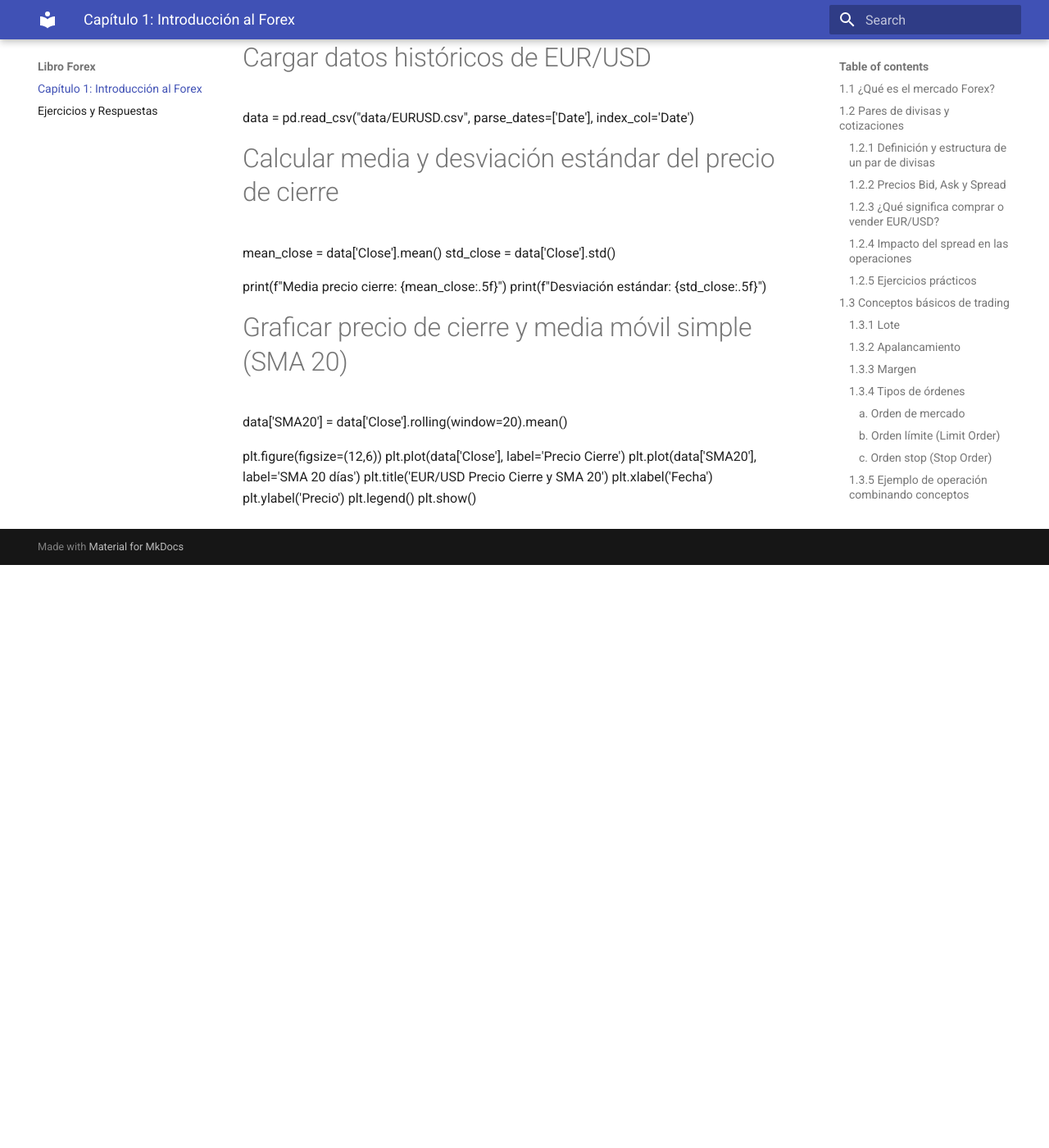
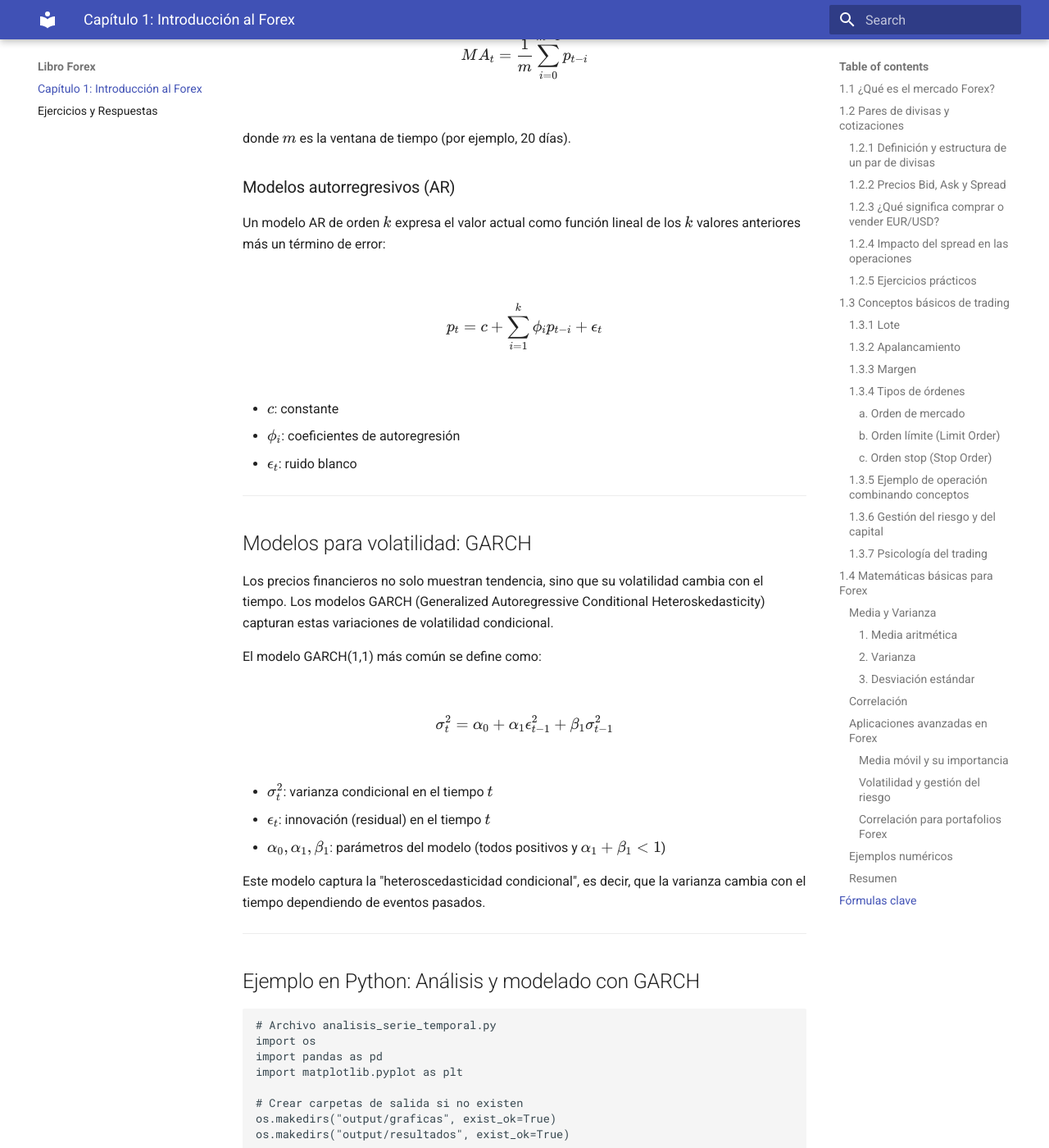
Before and after one commit to FlavioEsquivel/libro-forex, an MkDocs documentation site: the page built from docs/capitulo-1.md, in a window 1280 px wide and 1400 px high, scrolled down 11409 px. Shown: the whole window at 82% size. Built offline with MkDocs 1.6.1 and Material for MkDocs 9.7.7, drawn with Linux system fonts in a browser that asks for light colours; before the commit the page ends 12098 px from its top, so only the background shows below that; some of the changed text lies outside the part shown.

Commit message:
add capitulo 1.5

````diff
--- a/docs/capitulo-1.md
+++ b/docs/capitulo-1.md
@@ -378,52 +378,117 @@
 
 ---
 
-## 1.5 Series temporales
+# 1.5 Series temporales
 
-Los precios Forex se pueden ver como una serie temporal \( \{p_t\} \), donde \(t\) es el tiempo.
+Los precios Forex se pueden modelar y analizar como una **serie temporal** \( \{p_t\} \), donde \(t\) representa el tiempo (por ejemplo, días, minutos o segundos). El análisis de series temporales permite detectar patrones, tendencias, ciclos y volatilidad en los precios que son esenciales para la toma de decisiones en trading.
 
-Modelos simples para analizar series temporales incluyen:
+---
 
-- **Media móvil (MA):**
+## Conceptos básicos
+
+- **Serie temporal:** secuencia de datos ordenada en el tiempo.
+- **Estacionariedad:** propiedad de una serie donde sus estadísticas (media, varianza) son constantes a lo largo del tiempo.
+- **Ruido blanco:** una serie de valores aleatorios con media cero y varianza constante, sin autocorrelación.
+- **Autocorrelación:** medida de correlación entre valores de la serie en diferentes tiempos.
+
+---
+
+## Modelos simples para analizar series temporales
+
+### Media móvil (MA)
+
+La media móvil suaviza las fluctuaciones cortas y resalta tendencias a largo plazo:
 
 $$
 MA_t = \frac{1}{m} \sum_{i=0}^{m-1} p_{t-i}
- $$
+$$
 
-- **Modelos autorregresivos (AR):**
+donde \(m\) es la ventana de tiempo (por ejemplo, 20 días).
+
+### Modelos autorregresivos (AR)
+
+Un modelo AR de orden \(k\) expresa el valor actual como función lineal de los \(k\) valores anteriores más un término de error:
 
 $$
 p_t = c + \sum_{i=1}^k \phi_i p_{t-i} + \epsilon_t
- $$
+$$
 
-donde \(\epsilon_t\) es ruido blanco (valores aleatorios con media cero y varianza constante).
+- \(c\): constante
+- \(\phi_i\): coeficientes de autoregresión
+- \(\epsilon_t\): ruido blanco
 
 ---
 
-## Código de ejemplo: Estadísticas básicas y visualización
+## Modelos para volatilidad: GARCH
+
+Los precios financieros no solo muestran tendencia, sino que su volatilidad cambia con el tiempo. Los modelos GARCH (Generalized Autoregressive Conditional Heteroskedasticity) capturan estas variaciones de volatilidad condicional.
+
+El modelo GARCH(1,1) más común se define como:
+
+$$
+\sigma_t^2 = \alpha_0 + \alpha_1 \epsilon_{t-1}^2 + \beta_1 \sigma_{t-1}^2
+$$
+
+- \(\sigma_t^2\): varianza condicional en el tiempo \(t\)
+- \(\epsilon_t\): innovación (residual) en el tiempo \(t\)
+- \(\alpha_0, \alpha_1, \beta_1\): parámetros del modelo (todos positivos y \(\alpha_1 + \beta_1 < 1\))
+
+Este modelo captura la "heteroscedasticidad condicional", es decir, que la varianza cambia con el tiempo dependiendo de eventos pasados.
+
+---
+
+## Ejemplo en Python: Análisis y modelado con GARCH
 
 ```python
+# Archivo analisis_serie_temporal.py
+import os
 import pandas as pd
 import matplotlib.pyplot as plt
 
-# Cargar datos históricos de EUR/USD
-data = pd.read_csv("data/EURUSD.csv", parse_dates=['Date'], index_col='Date')
+# Crear carpetas de salida si no existen
+os.makedirs("output/graficas", exist_ok=True)
+os.makedirs("output/resultados", exist_ok=True)
 
-# Calcular media y desviación estándar del precio de cierre
-mean_close = data['Close'].mean()
-std_close = data['Close'].std()
+# Cargar datos
+data = pd.read_csv("data/EURUSD.csv", parse_dates=["Date"], index_col="Date")
 
-print(f"Media precio cierre: {mean_close:.5f}")
-print(f"Desviación estándar: {std_close:.5f}")
+# Estadísticas básicas
+mean_close = data["Close"].mean()
+std_close = data["Close"].std()
 
-# Graficar precio de cierre y media móvil simple (SMA 20)
-data['SMA20'] = data['Close'].rolling(window=20).mean()
+# Guardar estadísticas en un archivo de texto
+with open("output/resultados/estadisticas.txt", "w") as f:
+    f.write(f"Media precio cierre: {mean_close:.5f}\n")
+    f.write(f"Desviación estándar: {std_close:.5f}\n")
 
-plt.figure(figsize=(12,6))
-plt.plot(data['Close'], label='Precio Cierre')
-plt.plot(data['SMA20'], label='SMA 20 días')
-plt.title('EUR/USD Precio Cierre y SMA 20')
-plt.xlabel('Fecha')
-plt.ylabel('Precio')
+# Calcular media móvil
+data["SMA20"] = data["Close"].rolling(window=20).mean()
+
+# Crear gráfico
+plt.figure(figsize=(12, 6))
+plt.plot(data["Close"], label="Precio Cierre")
+plt.plot(data["SMA20"], label="SMA 20 días")
+plt.title("EUR/USD: Precio Cierre y Media Móvil (SMA 20)")
+plt.xlabel("Fecha")
+plt.ylabel("Precio")
 plt.legend()
-plt.show()
+
+# Guardar la gráfica con nombre descriptivo
+plt.savefig("output/graficas/eurusd_sma20.png")
+print("Gráfica guardada en: output/graficas/eurusd_sma20.png")
+```
+
+---
+
+## Explicación del código
+
+1. **Cálculo de log-retornos:** Es usual trabajar con retornos logarítmicos para modelar series financieras, ya que estabilizan la varianza y convierten multiplicaciones en sumas.
+2. **Visualización:** Graficamos el precio y sus retornos para observar patrones y volatilidad.
+3. **Modelo GARCH:** Ajustamos un modelo GARCH(1,1) para capturar la volatilidad variable.
+4. **Resultados:** Se muestra un resumen del ajuste y una gráfica de la volatilidad estimada en el tiempo.
+
+---
+
+## Conclusión
+
+El análisis de series temporales en Forex es fundamental para entender la dinámica de los precios y la volatilidad. Desde métodos simples como medias móviles hasta modelos avanzados como GARCH, las herramientas estadísticas permiten tomar mejores decisiones en trading y gestión de riesgos.
````
Also changed, not shown: requirements.txt (+16 -1 lines), 3 other files.
